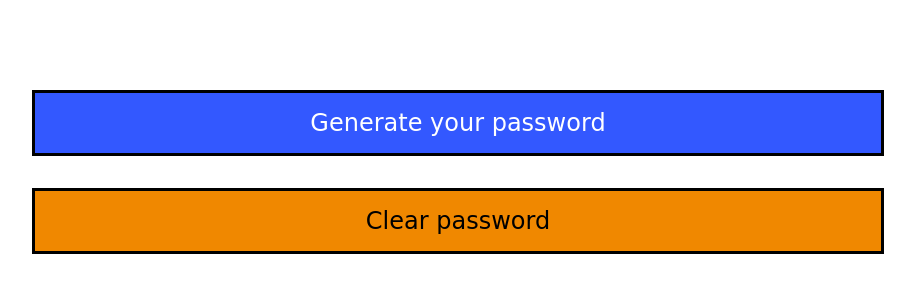
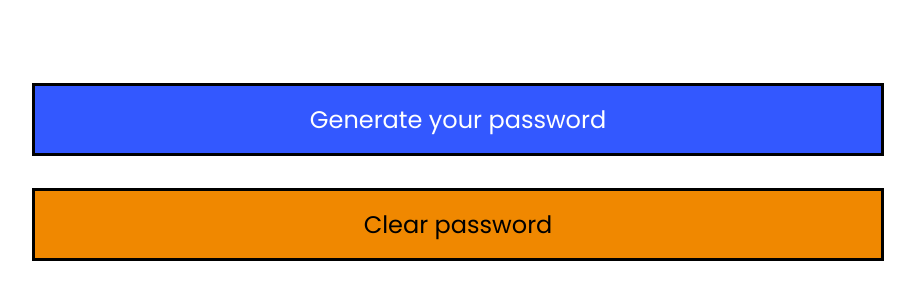
Before and after one commit to facusole/Password-Generator, a plain HTML site: page index.html in a window 1280 px wide. Shown: the part 228-528 px from the top of the page, without its empty margins (182-1097 px from the left). Drawn offline with Linux system fonts and the light colour scheme.

Commit message:
font changes

```diff
--- a/styles.css
+++ b/styles.css
@@ -1,11 +1,11 @@
-@import url('https://fonts.googleapis.com/css2?family=Shadows+Into+Light&display=swap');
-
+@import url('https://fonts.googleapis.com/css2?family=Poppins:wght@400;600&display=swap');
 /*------------------ Set to 0 all margins and paddings + font family ------------------*/
 
 * {
     margin: 0;
     padding: 0;
-    font-family: 'Shadows Into Lights', cursive;
+    font-family: 'Poppins', sans-serif;
+    font-weight: 600;
     cursor: url(icons/cursor.png), auto;
 }
 
```
